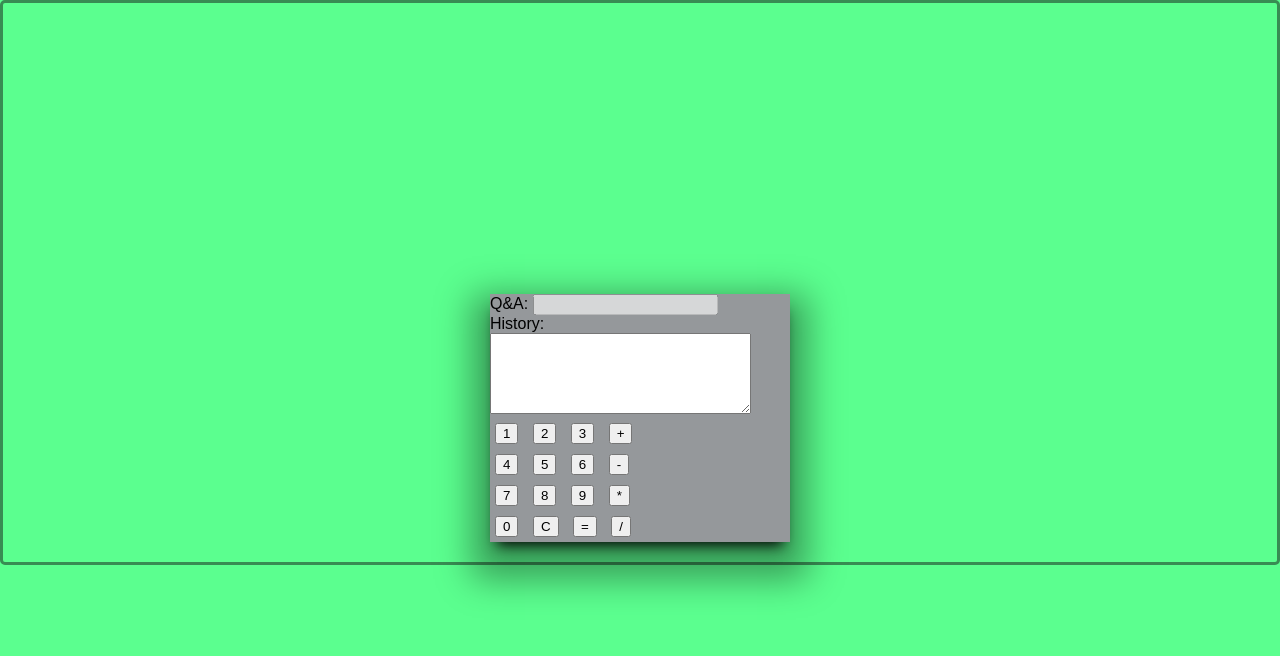
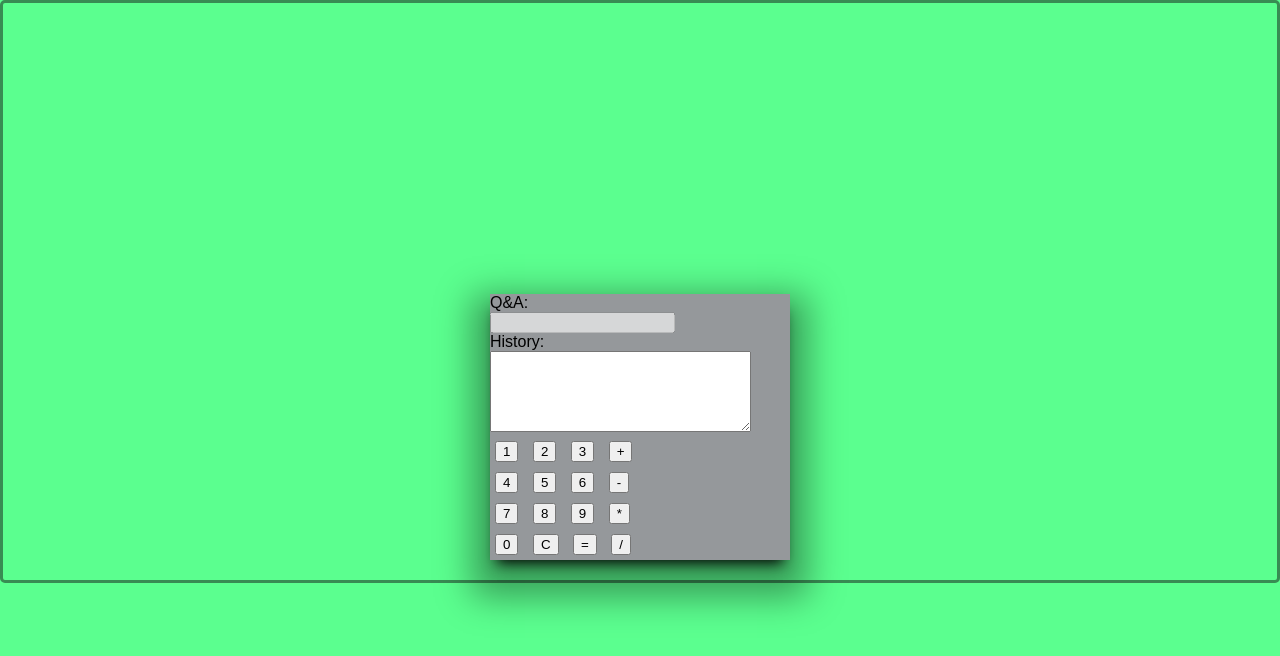
Before and after one commit to treybertram06/gamedev12trey, a plain HTML site: page public/calculatorTrey.html in a window 1280 px wide. Drawn offline with Linux system fonts and the light colour scheme.

Commit message:
Update calculatorTrey.html

```diff
--- a/public/calculatorTrey.html
+++ b/public/calculatorTrey.html
@@ -31,9 +31,9 @@
     <div class="container">
         <div id="calculator" class="card">
             <div class="card-body">
-                Q&A: <input type="text" id="display" class="form-control mb-2" disabled>
+                Q&A: <br><input type="text" id="display" class="form-control mb-2" disabled>
                 <br>
-                History: <textarea id="history" rows="5" cols="30" readonly></textarea>
+                History: <br><textarea id="history" rows="5" cols="30" readonly></textarea>
 
                 <div class="btn-group">
                     <button class="btn btn-secondary" onclick="appendToDisplay('1')">1</button>
```
